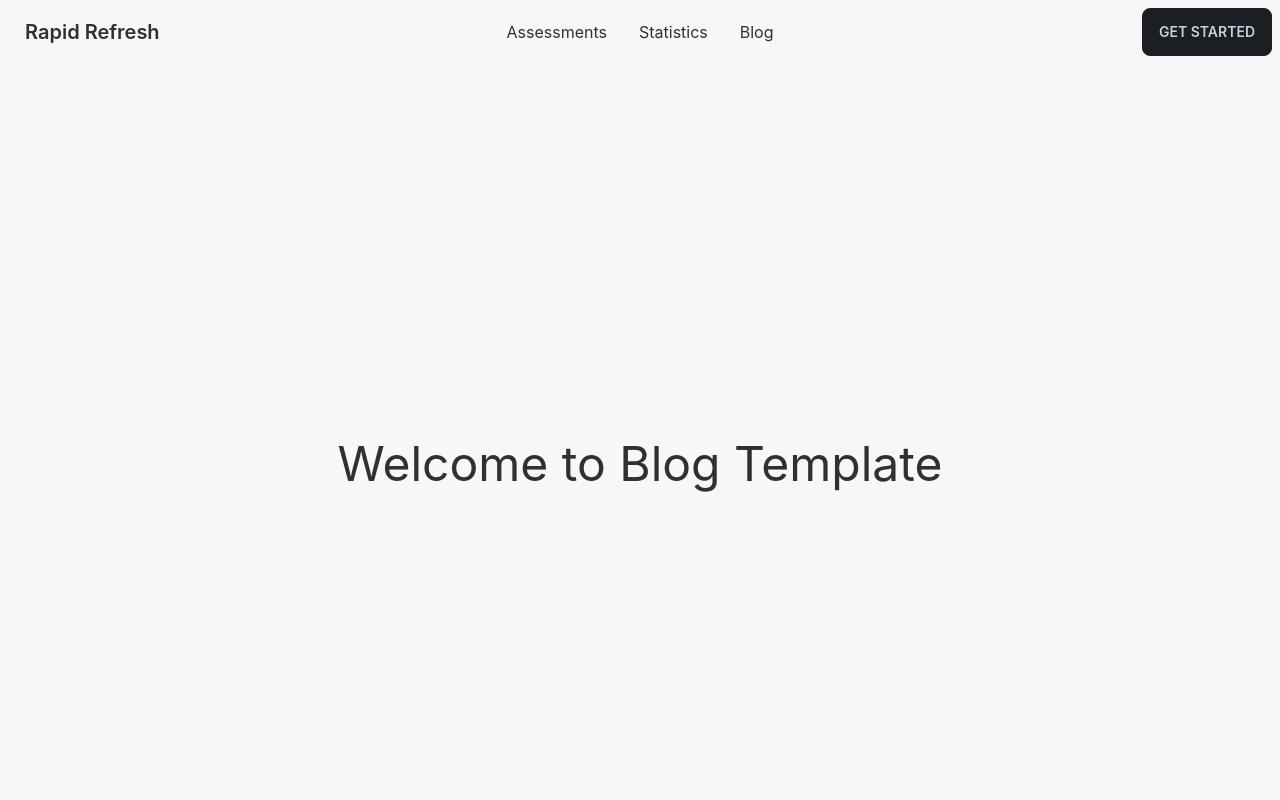
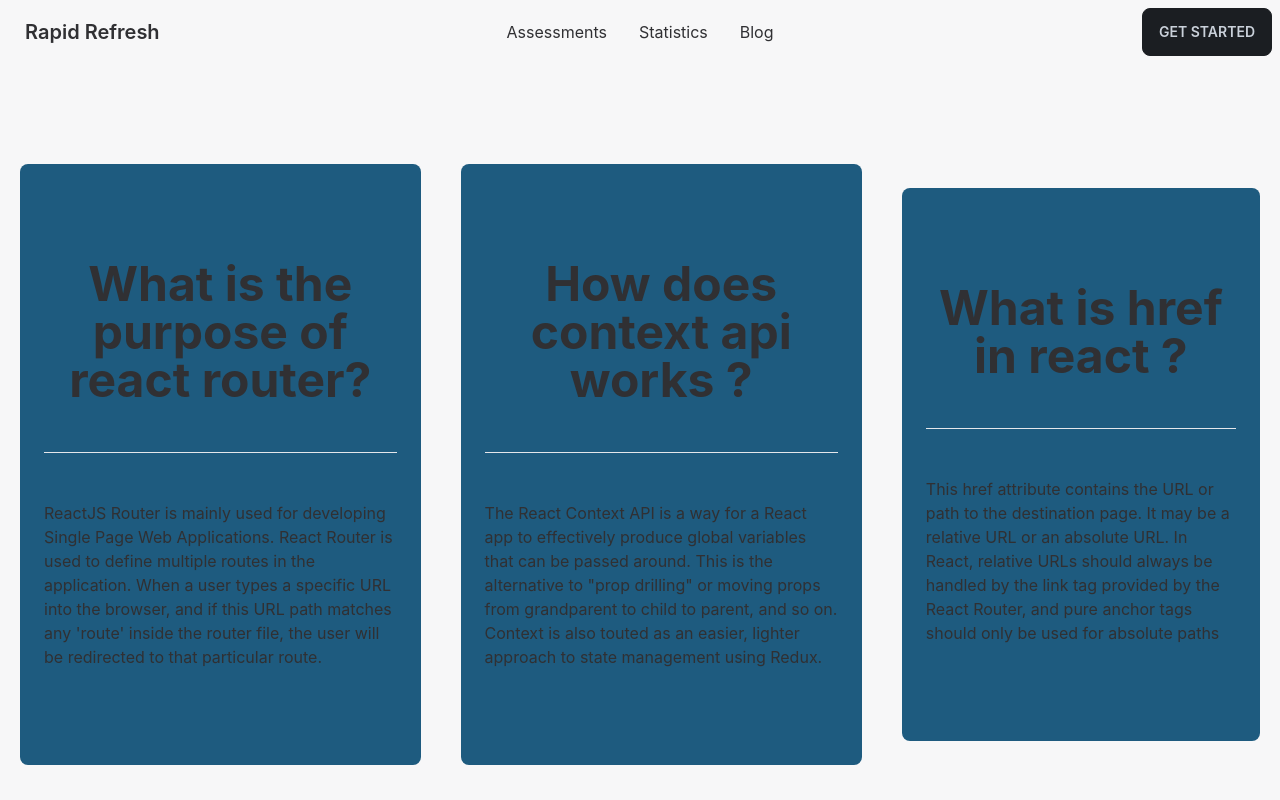
Before and after one commit to arefinnuman/rapid-refresh, a React (Create React App) app: page /blog in a window 1280 px wide. Shown: the top 800 px of the page. Built offline with nearby package versions, Linux system fonts and the light colour scheme.

Commit message:
Blog added

```diff
--- a/src/Components/Assessments.jsx
+++ b/src/Components/Assessments.jsx
@@ -6,32 +6,28 @@ import Topic from "./Topic";
 const Assessments = () => {
   const topics = useLoaderData();
   return (
-    <div className="min-h-screen">
-      <div className="card lg:card-side bg-base-100 shadow-l m-10 ">
-        <figure>
-          <img className="" src={image} alt="Album" />
-        </figure>
-        <div className="card-body">
-          <h2 className="card-title">What is the Rapid Refresh quiz maker?</h2>
-          <p>
+    <div>
+      <div className="md:m-20 flex flex-col items-center justify-center">
+        <div className="md:mx-20 m-5">
+          <h1 className="text-2xl font-bold">
+            What is the Rapid Refresh quiz maker?
+          </h1>
+          <p className="semi-bold">
             Rapid Refresh is a quiz that’s delivered at regular intervals to
             learners to help check their understanding and reinforce learning.
             Questions are set up using our easy-to-complete spreadsheet, and
             you’ll have access to timely analytics to help understand individual
             learners as well as overall performance once a quiz is complete.
           </p>
-          <h2 className="card-title">Automated delivery</h2>
-          <p>
-            Watch the magic happen as we deploy your quiz at intervals
-            determined by you. Your quiz is delivered using EdApp’s familiar
-            microlearning templates. You’ll also get to take advantage of the
-            gamification built as standard into EdApp, including leaderboards
-            and notifications.
-          </p>
         </div>
+        <img src={image} alt="" />
       </div>
-
-      <div className="md:flex sm:flex-row min-h-screen justify-center items-center">
+      <div>
+        <h1 className="text-4xl font-extrabold text-center text-primary">
+          Test YourSelf
+        </h1>
+      </div>
+      <div className="md:flex sm:flex-row justify-center items-center md:m-20">
         {topics.data.map((topic) => (
           <Topic topic={topic} key={topic.id}></Topic>
         ))}
--- a/src/Components/Blog.jsx
+++ b/src/Components/Blog.jsx
@@ -3,7 +3,67 @@ import React from "react";
 const Blog = () => {
   return (
     <div className="flex min-h-screen justify-center items-center">
-      <h1 className="text-5xl">Welcome to Blog Template</h1>
+      <article className="max-w-2xl px-6 py-24 space-y-12 bg-primary dark:text-gray-50 m-5 rounded-lg">
+        <div className="w-full mx-auto space-y-4 text-center">
+          <h1 className="text-4xl font-bold leading-tight md:text-5xl">
+            What is the purpose of react router?
+          </h1>
+        </div>
+        <div className="pt-12 border-t dark:border-gray-700">
+          <div className="flex flex-col space-y-4 md:space-y-0 md:space-x-6 md:flex-row">
+            <div className="flex flex-col">
+              <p className="dark:text-gray-400">
+                ReactJS Router is mainly used for developing Single Page Web
+                Applications. React Router is used to define multiple routes in
+                the application. When a user types a specific URL into the
+                browser, and if this URL path matches any 'route' inside the
+                router file, the user will be redirected to that particular
+                route.
+              </p>
+            </div>
+          </div>
+        </div>
+      </article>
+      <article className="max-w-2xl px-6 py-24 m-5 space-y-12 bg-primary dark:text-gray-50 rounded-lg">
+        <div className="w-full mx-auto space-y-4 text-center">
+          <h1 className="text-4xl font-bold leading-tight md:text-5xl">
+            How does context api works ?
+          </h1>
+        </div>
+        <div className="pt-12 border-t dark:border-gray-700">
+          <div className="flex flex-col space-y-4 md:space-y-0 md:space-x-6 md:flex-row">
+            <div className="flex flex-col">
+              <p className="dark:text-gray-400">
+                The React Context API is a way for a React app to effectively
+                produce global variables that can be passed around. This is the
+                alternative to "prop drilling" or moving props from grandparent
+                to child to parent, and so on. Context is also touted as an
+                easier, lighter approach to state management using Redux.
+              </p>
+            </div>
+          </div>
+        </div>
+      </article>
+      <article className="max-w-2xl px-6 py-24 m-5 space-y-12 bg-primary dark:text-gray-50 rounded-lg">
+        <div className="w-full mx-auto space-y-4 text-center">
+          <h1 className="text-4xl font-bold leading-tight md:text-5xl">
+            What is href in react ?
+          </h1>
+        </div>
+        <div className="pt-12 border-t dark:border-gray-700">
+          <div className="flex flex-col space-y-4 md:space-y-0 md:space-x-6 md:flex-row">
+            <div className="flex flex-col">
+              <p className="dark:text-gray-400">
+                This href attribute contains the URL or path to the destination
+                page. It may be a relative URL or an absolute URL. In React,
+                relative URLs should always be handled by the link tag provided
+                by the React Router, and pure anchor tags should only be used
+                for absolute paths
+              </p>
+            </div>
+          </div>
+        </div>
+      </article>
     </div>
   );
 };
```
